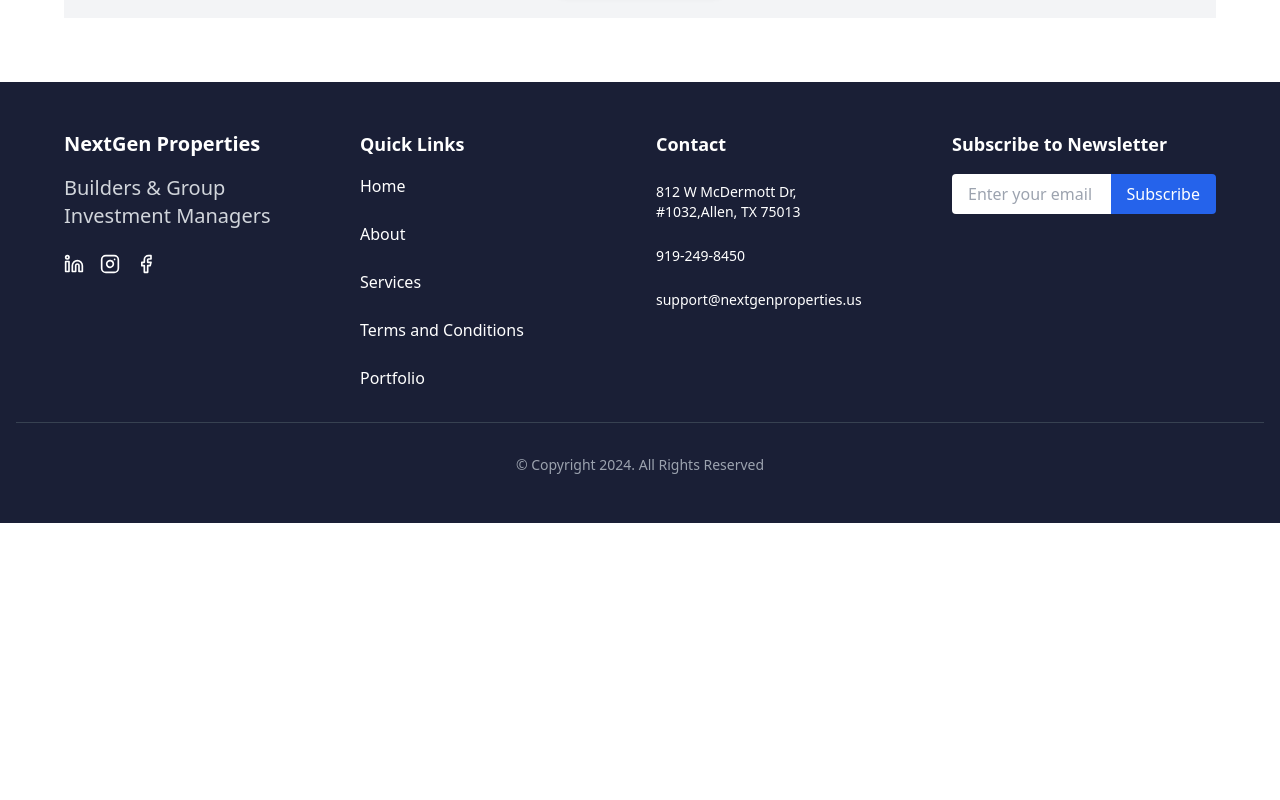
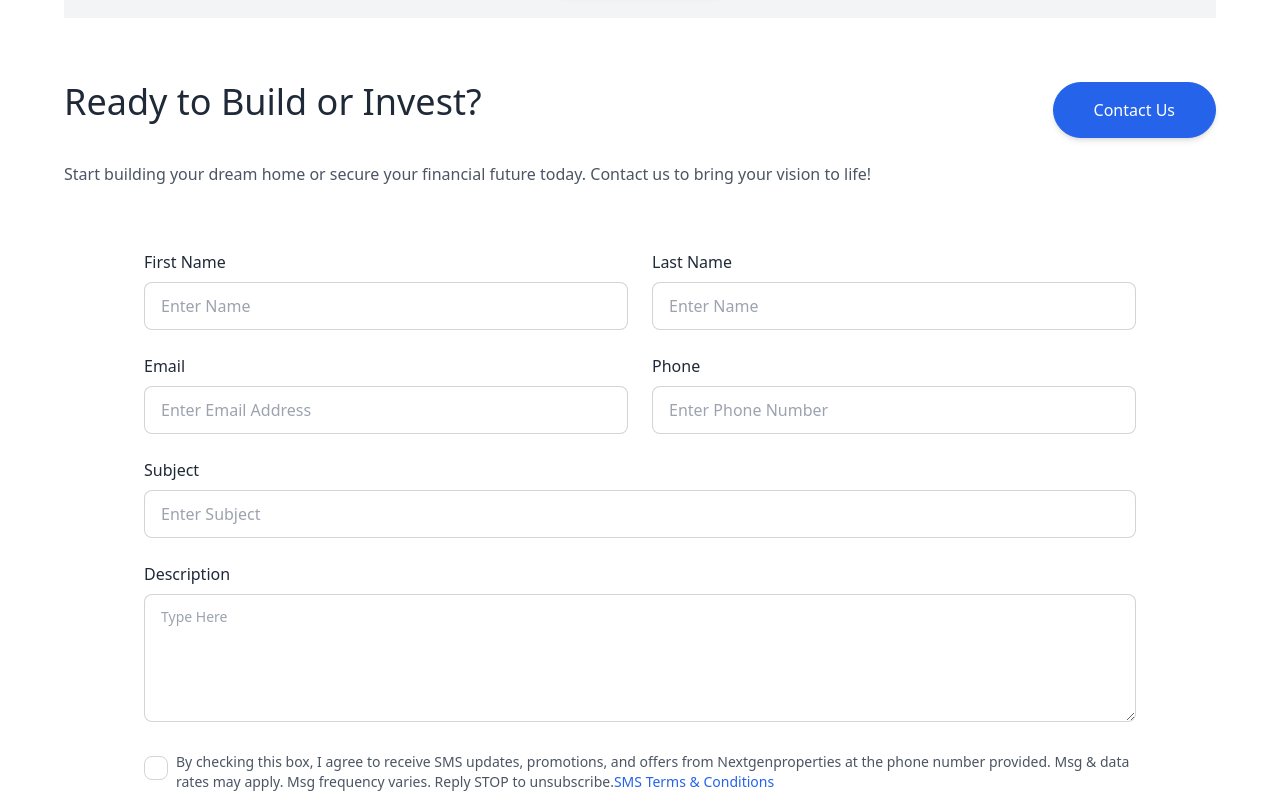
Before and after one commit to ashrafdevx/nextgen, a React (Vite) app: page / in a window 1280 px wide. Shown: the part 6620-7420 px from the top of the page. Before the commit the page ends 7143 px from the top, so only its background shows below. Built offline with nearby package versions, Linux system fonts and the light colour scheme.

Commit message:
Contact Form added

```diff
--- a/package.json
+++ b/package.json
@@ -13,6 +13,7 @@
     "lucide-react": "^0.469.0",
     "react": "^18.3.1",
     "react-dom": "^18.3.1",
+    "react-hook-form": "^7.54.2",
     "react-router-dom": "^7.1.1"
   },
   "devDependencies": {
--- /dev/null
+++ b/src/component/home/9-form.jsx
@@ -0,0 +1,133 @@
+import React from "react";
+import { useForm } from "react-hook-form";
+
+export default function ContactForm() {
+  const {
+    register,
+    handleSubmit,
+    formState: { errors },
+  } = useForm();
+
+  const onSubmit = (data) => {
+    alert("OnSubmit Clicked!!!!");
+    console.log(data);
+  };
+
+  return (
+    <>
+      <div className="container mx-auto  flex-col px-16 justify-between flex">
+        <div className="flex justify-between">
+          <h1 className="text-4xl text-center mb-4">
+            Ready to Build or Invest?
+          </h1>
+          <button
+            onClick={() => alert("View All For Our Project has Cliked!!!")}
+            className=" border text-center transition bg-blue-600  text-white border-blue-600 hover:text-blue-600 duration-300 px-10  rounded-full shadow-md hover:bg-white"
+          >
+            Contact Us
+          </button>
+        </div>
+        <div className="flex items-start py-6">
+          <p className="text-center mb-8 text-gray-600">
+            Start building your dream home or secure your financial future
+            today. Contact us to bring your vision to life!
+          </p>
+        </div>
+      </div>
+      <div className="max-w-5xl mx-auto px-4 py-2 sm:mb-10">
+        <form onSubmit={handleSubmit(onSubmit)} className="space-y-6">
+          <div className="grid grid-cols-1 md:grid-cols-2 gap-6">
+            <div>
+              <label className="block mb-2">First Name</label>
+              <input
+                {...register("firstName", { required: false })}
+                className="input input-bordered w-full"
+                placeholder="Enter Name"
+              />
+            </div>
+
+            <div>
+              <label className="block mb-2">Last Name</label>
+              <input
+                {...register("lastName", { required: false })}
+                className="input input-bordered w-full"
+                placeholder="Enter Name"
+              />
+            </div>
+
+            <div>
+              <label className="block mb-2">Email</label>
+              <input
+                {...register("email", {
+                  required: false,
+                  pattern: /^\S+@\S+$/i,
+                })}
+                className="input input-bordered w-full"
+                placeholder="Enter Email Address"
+              />
+            </div>
+
+            <div>
+              <label className="block mb-2">Phone</label>
+              <input
+                {...register("phone", {
+                  required: false,
+                  pattern: /^[0-9-+()]*$/,
+                })}
+                className="input input-bordered w-full"
+                placeholder="Enter Phone Number"
+              />
+            </div>
+          </div>
+
+          <div>
+            <label className="block mb-2">Subject</label>
+            <input
+              {...register("subject", { required: false })}
+              className="input input-bordered w-full"
+              placeholder="Enter Subject"
+            />
+          </div>
+
+          <div>
+            <label className="block mb-2">Description</label>
+            <textarea
+              {...register("description", { required: false })}
+              className="textarea textarea-bordered w-full h-32"
+              placeholder="Type Here"
+            />
+          </div>
+
+          <div className="flex items-start gap-2">
+            <input
+              type="checkbox"
+              {...register("smsConsent")}
+              className="checkbox mt-1"
+            />
+            <label className="text-sm text-gray-600">
+              By checking this box, I agree to receive SMS updates, promotions,
+              and offers from Nextgenproperties at the phone number provided.
+              Msg & data rates may apply. Msg frequency varies. Reply STOP to
+              unsubscribe.
+              <a
+                href="https://www.nextgenproperties.us/terms-and-conditions"
+                className="text-blue-600"
+              >
+                SMS Terms & Conditions
+              </a>
+            </label>
+          </div>
+
+          <div className="flex justify-start">
+            <button
+              type="submit"
+              className=" border text-center transition bg-blue-600  py-2 text-white border-blue-600 hover:text-blue-600 duration-300 px-12  rounded-full shadow-md hover:bg-white"
+            >
+              Submit
+            </button>
+          </div>
+        </form>
+      </div>
+    </>
+  );
+}
--- a/src/pages/home.jsx
+++ b/src/pages/home.jsx
@@ -4,8 +4,9 @@ import NextGenProperties from "../component/home/2-NextGenProperties";
 import OurProject from "../component/home/4-OurProject";
 import OurInvestmentPortfolio from "../component/home/5-OurInvestmentPortfolio.jsx";
 import AskQuesdtion from "../component/home/6-AskQuesdtion.jsx";
-import OurCustomerFeedback from "../component/home/7-OurCustomerFeedback.jsx";
+// import OurCustomerFeedback from "../component/home/7-OurCustomerFeedback.jsx";
 import OurBlogs from "../component/home/8-OurBlogs.jsx";
+import ContactForm from "../component/home/9-form.jsx";
 
 const Home = () => {
   return (
@@ -18,6 +19,7 @@ const Home = () => {
       <AskQuesdtion />
       {/* <OurCustomerFeedback /> */}
       <OurBlogs />
+      <ContactForm />
     </>
   );
 };
```
Also changed, not shown: 1 other file (tests, documents, lock files or other folders).
